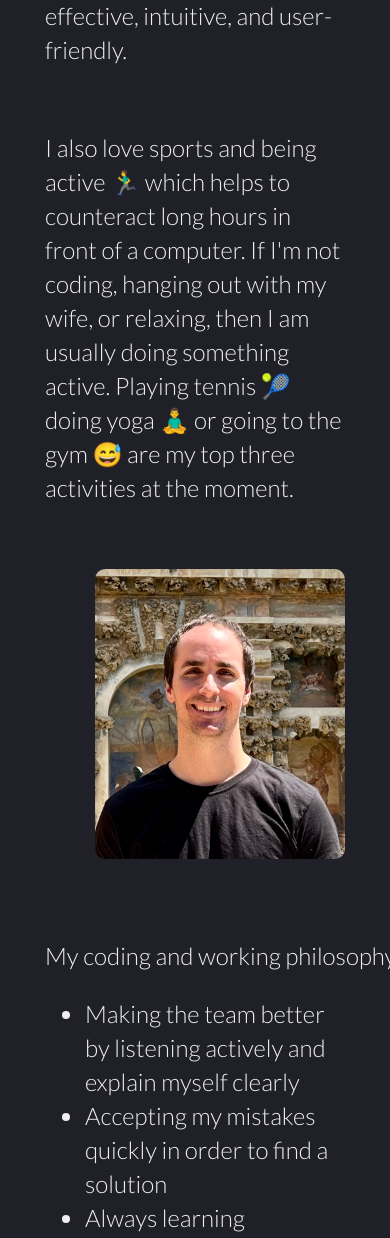
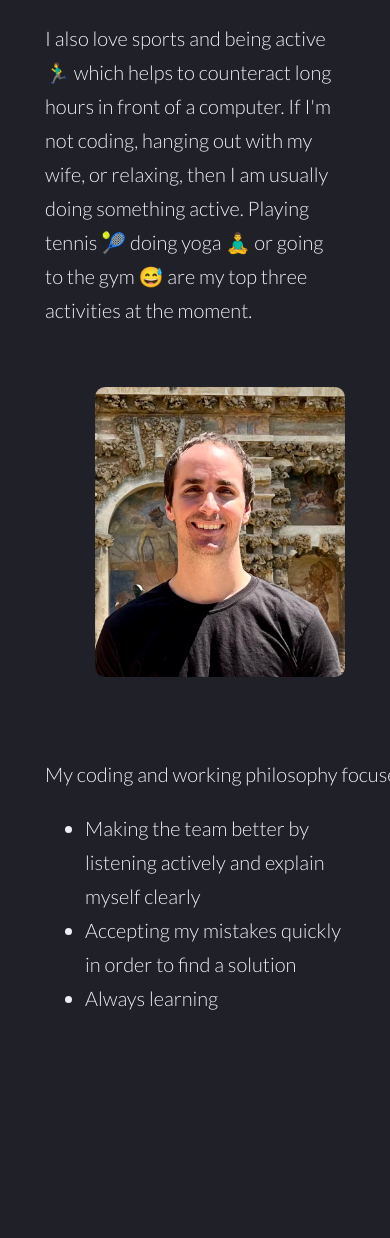
Before and after one commit to justinshane13/Portfolio, a plain HTML site: page index.html in a window 390 px wide. Shown: the part 4220-5458 px from the top of the page. After the commit the page ends 5295 px from the top, so only its background shows below. Drawn offline with Linux system fonts and the light colour scheme.

Commit message:
Changed font size for about section on mobile

```diff
--- a/style.css
+++ b/style.css
@@ -667,6 +667,18 @@ hr {
         width: 350px;
     }
 
+    .about-summary-work {
+        font-size: 20px;
+    }
+
+    .about-summary-personal {
+        font-size: 20px;
+    }
+
+    .about-summary-work2 {
+        font-size: 20px;
+    }
+
     .about-with-photo {
         display: flex;
         flex-direction: column;
@@ -675,6 +687,10 @@ hr {
         margin-right: auto;
         margin-top: 40px;
         align-items: center;
+    }
+
+    .about-list {
+        font-size: 20px;
     }
 
     .headshot {
@@ -729,6 +745,21 @@ hr {
 
     .about-container {
         width: 300px;
+    }
+
+    .about-summary-work {
+        font-size: 20px;
+    }
+
+    .about-summary-personal {
+        font-size: 20px;
+    }
+
+    .about-summary-work2 {
+        font-size: 20px;
+    }
+
+    .about-list {
         font-size: 20px;
     }
 
```
